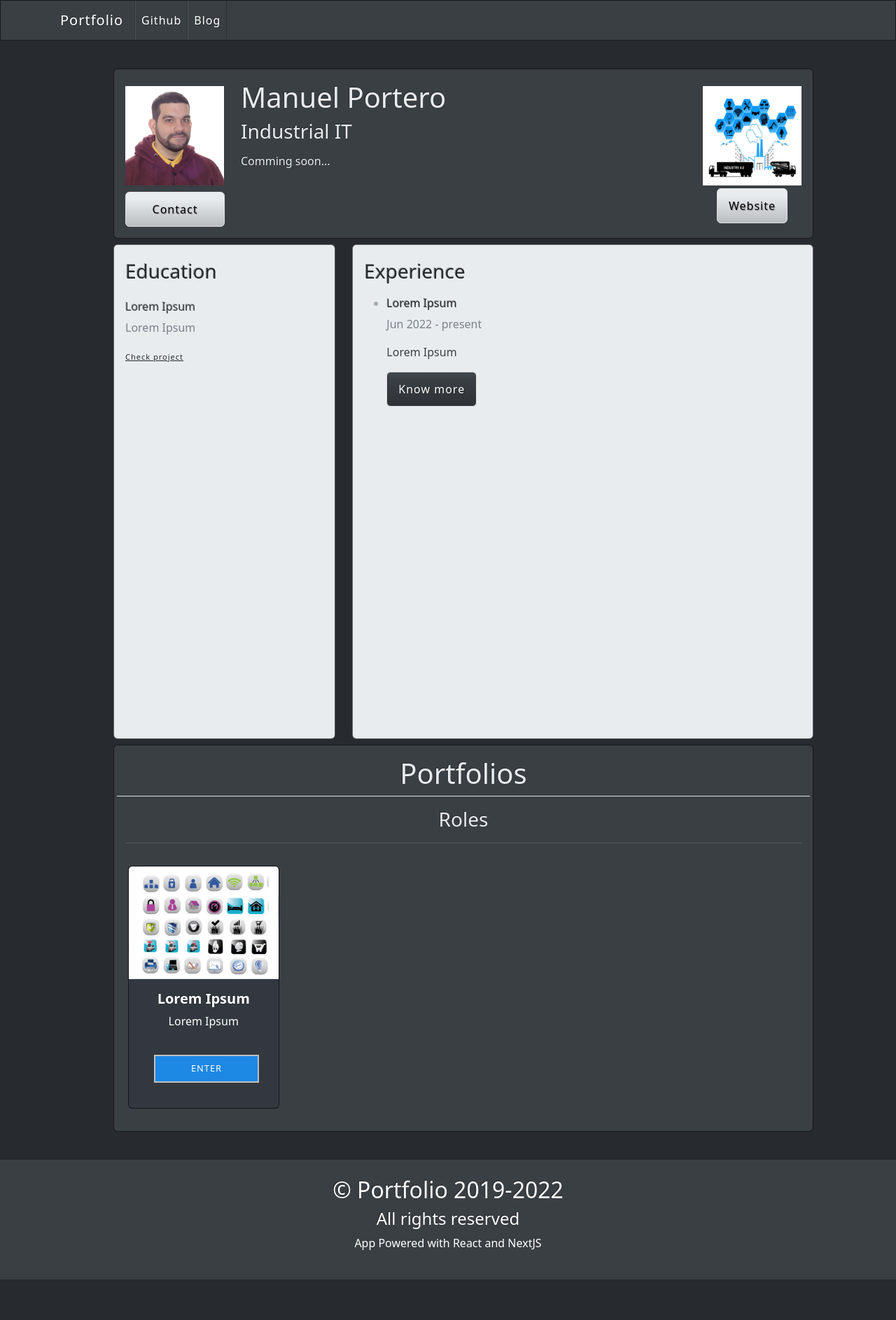
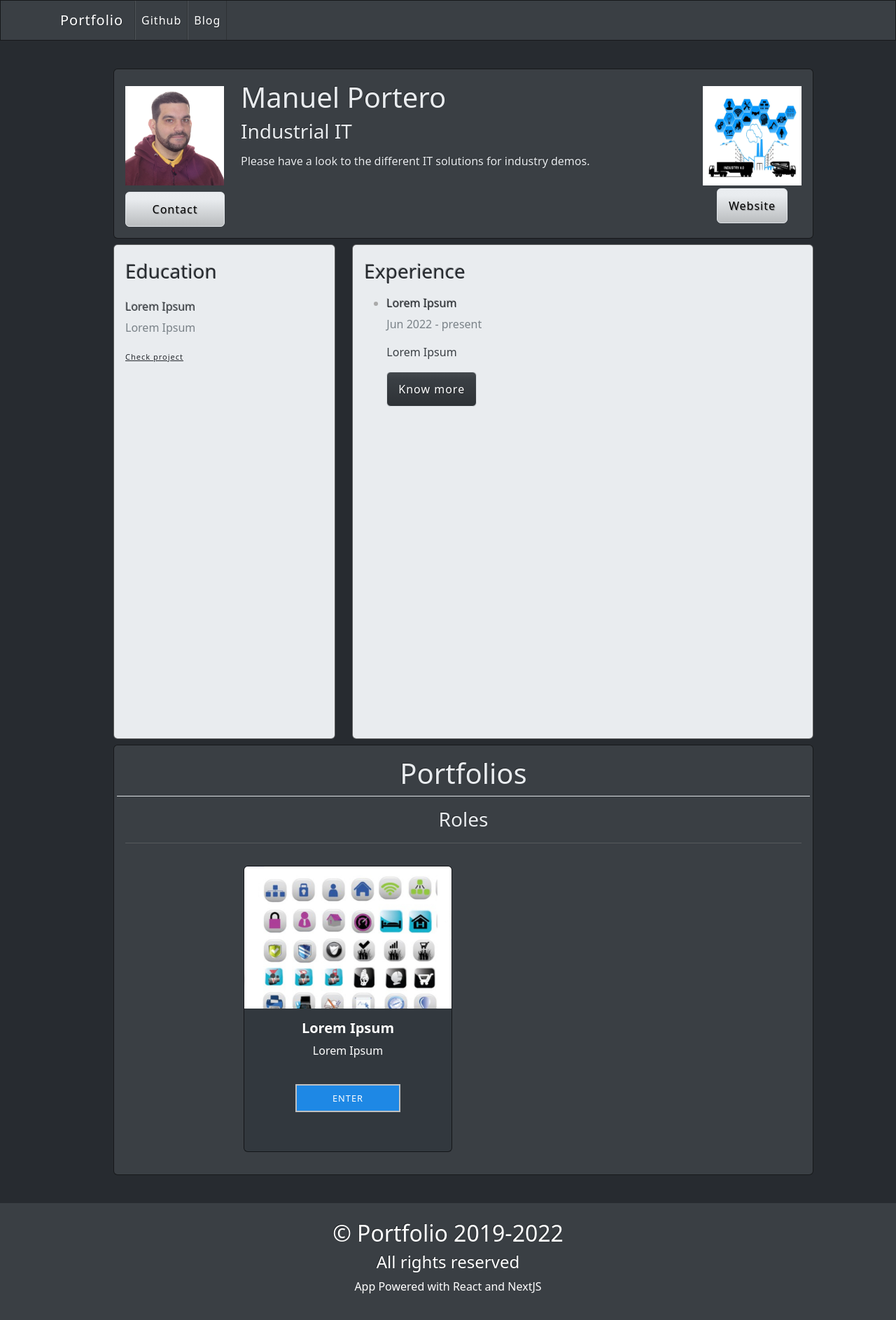
Before and after one commit to SteelTitansax/IndustrialIT_Portfolio, a Next.js app: page / in a window 1280 px wide. Shown: the top 1886 px of the page at 70% size. Before the commit the page ends 1828 px from the top, so only its background shows below. Built offline with nearby package versions, Linux system fonts and the light colour scheme; a small style sheet from the web is missing.

Commit message:
Update index.js

```diff
--- a/pages/index.js
+++ b/pages/index.js
@@ -27,7 +27,8 @@ const Index = () =>
                 <div className="col-md-8">
                     <h1 >Manuel Portero </h1>
                     <h3 >Industrial IT</h3>
-                    <h6 style={{paddingTop:'8px',textAlign:'justify'}}> Comming soon...</h6>
+                    <h6 style={{paddingTop:'8px',textAlign:'justify'}}> Please have a look to the different IT solutions for industry demos.</h6>
+
 
                 </div>
 
@@ -121,11 +122,12 @@ const Index = () =>
                             <hr className="bg-white "/>
                         </div>
 
+                        <div className="col-md-2 p-3"/>
 
                         {
                               projects.map(({name,description,image,url},i) => (
 
-                                    <div className="col-md-3 p-3" key={i}>
+                                    <div className="col-md-4 p-3" key={i}>
                                     <div className="card h-100">
                                         <div className="overflow ">
                                             <img src={`/${image}`} alt="Imagen Portfolio1" className="card-img-top border-bottom" />
@@ -148,6 +150,7 @@ const Index = () =>
                           }
 
 
+                    <div className="col-md-2 p-3"/>
 
 
 
```
